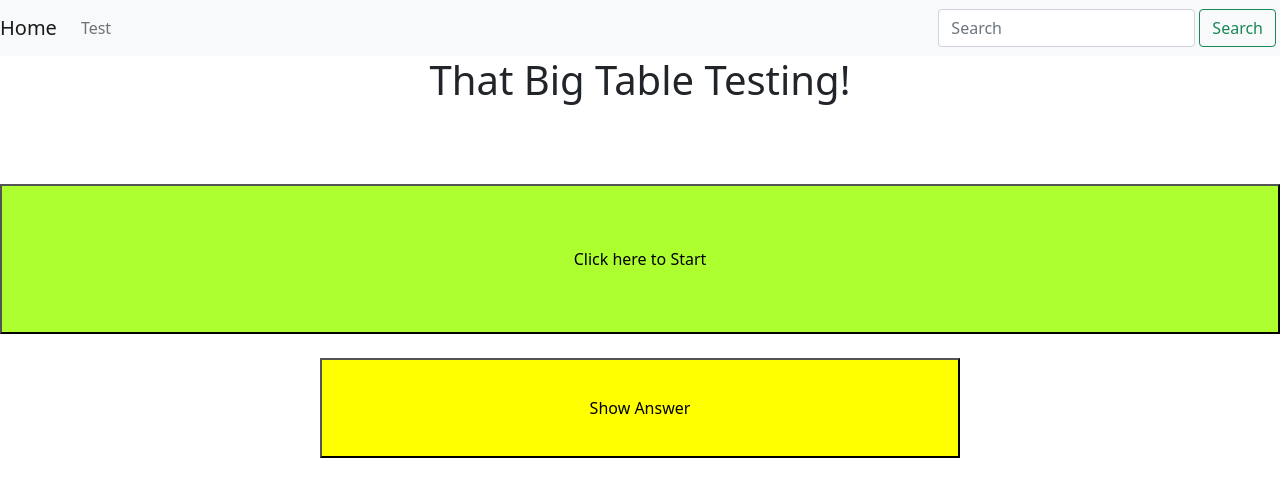
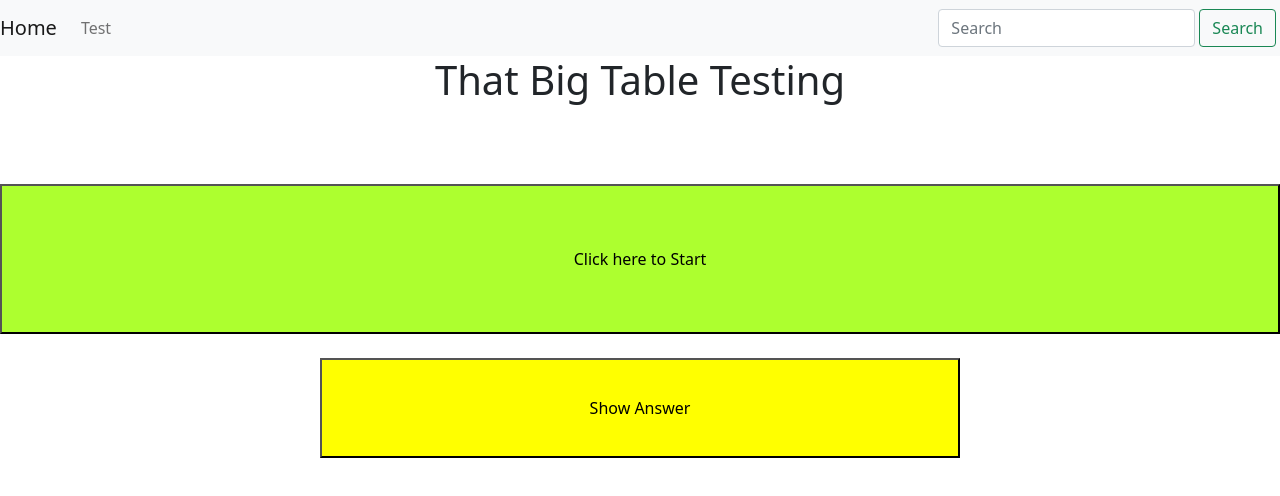
Before and after one commit to rinelb/jyotish, a React (Create React App) app: page / in a window 1280 px wide. Shown: the top 496 px of the page. Built offline with nearby package versions, Linux system fonts and the light colour scheme; no server answers.

Commit message:
fixing sound v6

```diff
--- a/src/pages/dummy.js
+++ b/src/pages/dummy.js
@@ -11,8 +11,8 @@ const Dummy = ()=>{
 
     const [newMessage, setNewMessage] = useState(["./ba.mp3","./ba.mp3","./ba.mp3","./ba.mp3"]);
     const [newAns, setNewAns] = useState(["./ba.mp3","./ba.mp3","./ba.mp3","./ba.mp3"]);
-    const [s1, setS1] = useState(["start.mp3","start.mp3","start.mp3","start.mp3"]);
-    const [s2, setS2] = useState(["end.mp3","end.mp3","end.mp3","end.mp3"]);
+    const [s1, setS1] = useState(["https://rinelb.github.io/jyotish/start.mp3","https://rinelb.github.io/jyotish/start.mp3","https://rinelb.github.io/jyotish/start.mp3","https://rinelb.github.io/jyotish/start.mp3"]);
+    const [s2, setS2] = useState(["https://rinelb.github.io/jyotish/end.mp3","https://rinelb.github.io/jyotish/end.mp3","https://rinelb.github.io/jyotish/end.mp3","https://rinelb.github.io/jyotish/end.mp3"]);
     const [ buttonNext, setButtonNext ]  = useState("Click here to Start");
     const [showAns, setShowAns] = useState(false);
     const [showQuest, setShowQuest] = useState(false);
@@ -334,7 +334,7 @@ const Dummy = ()=>{
 
 
         return(<><center>
-                    <h1>That  Big Table Testing!</h1>
+                    <h1>That  Big Table Testing</h1>
                     <br/>
 
                 <br/>
```
